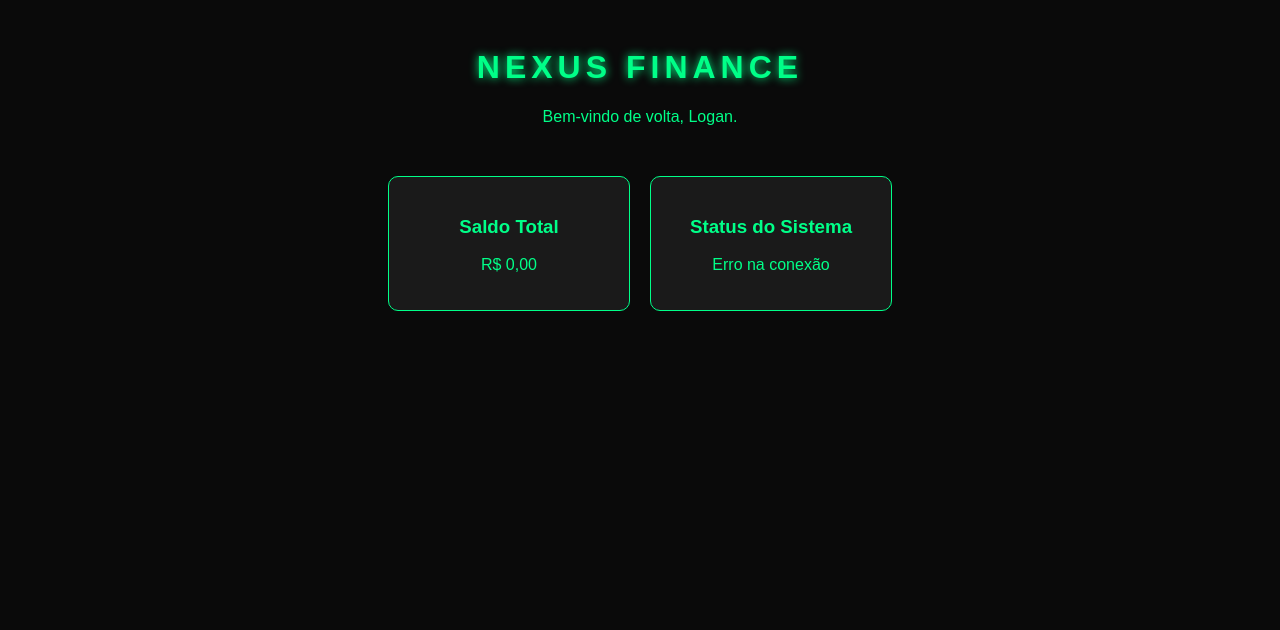
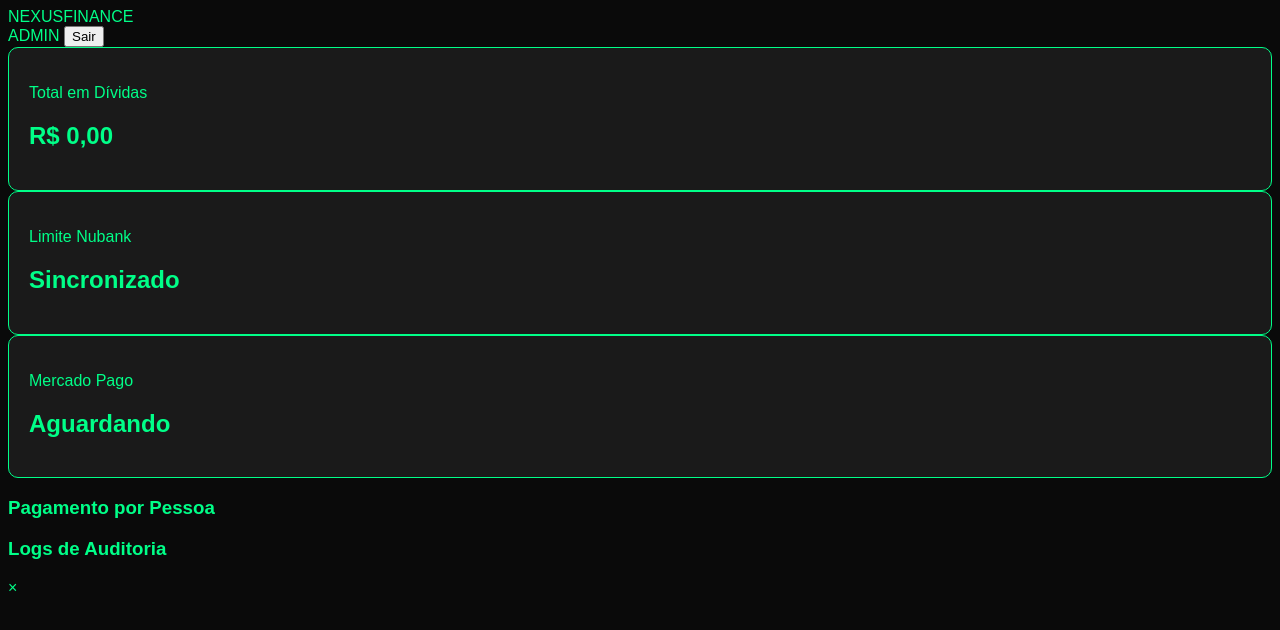
Before and after one commit to contaroxxzy-beep/nexus-finance, a website: page public/index.html in a window 1280 px wide. Drawn offline with Linux system fonts and the light colour scheme; no server answers.

Commit message:
Update index.html

```diff
--- a/public/index.html
+++ b/public/index.html
@@ -2,27 +2,62 @@
 <html lang="pt-br">
 <head>
     <meta charset="UTF-8">
+    <meta name="viewport" content="width=device-width, initial-scale=1.0">
     <title>Nexus Finance | Dashboard</title>
     <link rel="stylesheet" href="style.css">
+    <link href="https://fonts.googleapis.com/css2?family=Inter:wght@400;600;700&display=swap" rel="stylesheet">
 </head>
-<body>
-    <div class="container">
-        <header>
-            <h1>NEXUS FINANCE</h1>
-            <p>Bem-vindo de volta, Logan.</p>
-        </header>
+<body class="dark-mode">
+    <nav class="navbar">
+        <div class="logo">NEXUS<span>FINANCE</span></div>
+        <div class="user-info">
+            <span id="user-role">ADMIN</span>
+            <button id="logout-btn">Sair</button>
+        </div>
+    </nav>
 
-        <main class="dashboard">
-            <div class="card">
-                <h3>Saldo Total</h3>
-                <p id="saldo">R$ 0,00</p>
+    <main class="dashboard-container">
+        <!-- Cards de Resumo -->
+        <section class="summary-grid">
+            <div class="card balance-card">
+                <p>Total em Dívidas</p>
+                <h2 id="total-debts">R$ 0,00</h2>
             </div>
-            <div class="card">
-                <h3>Status do Sistema</h3>
-                <p id="status">Verificando...</p>
+            <div class="card card-type nubank">
+                <p>Limite Nubank</p>
+                <h2 id="nubank-status">Sincronizado</h2>
             </div>
-        </main>
+            <div class="card card-type mercadopago">
+                <p>Mercado Pago</p>
+                <h2 id="mp-status">Aguardando</h2>
+            </div>
+        </section>
+
+        <!-- Seção de Pessoas (Interativo) -->
+        <section class="people-section">
+            <h3>Pagamento por Pessoa</h3>
+            <div id="people-list" class="people-grid">
+                <!-- Gerado via JS: Cards de pessoas conforme regra de pagamento por pessoa -->
+            </div>
+        </section>
+
+        <!-- Logs e Atividades (Obrigatório) -->
+        <section class="logs-section">
+            <h3>Logs de Auditoria</h3>
+            <div id="log-container" class="log-table">
+                <!-- Tabela de logs conforme regra de logs completos -->
+            </div>
+        </section>
+    </main>
+
+    <!-- Modal de Pagamento (Estilo Nubank) -->
+    <div id="payment-modal" class="modal">
+        <div class="modal-content">
+            <span class="close">&times;</span>
+            <div id="modal-person-detail"></div>
+        </div>
     </div>
-    <script src="script.js"></script>
+
+    <script src="main.js"></script>
 </body>
 </html>
```
